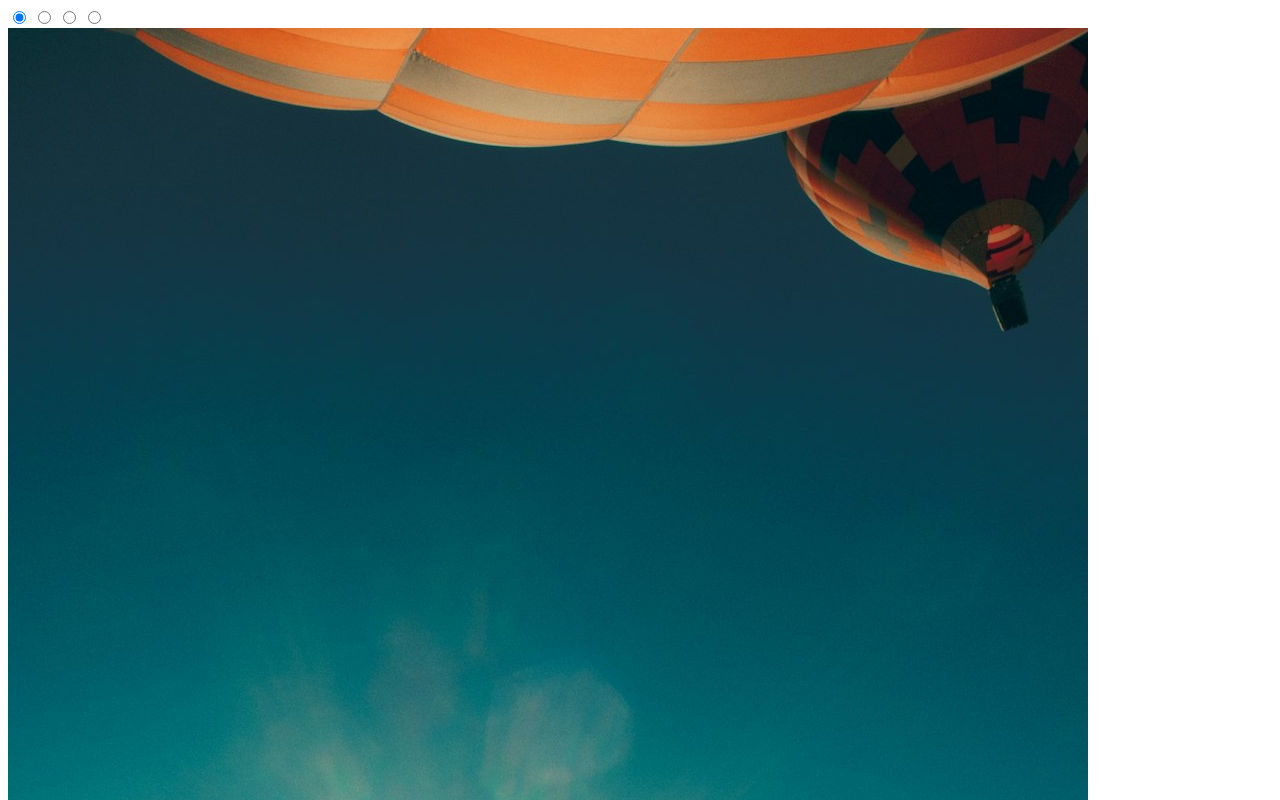
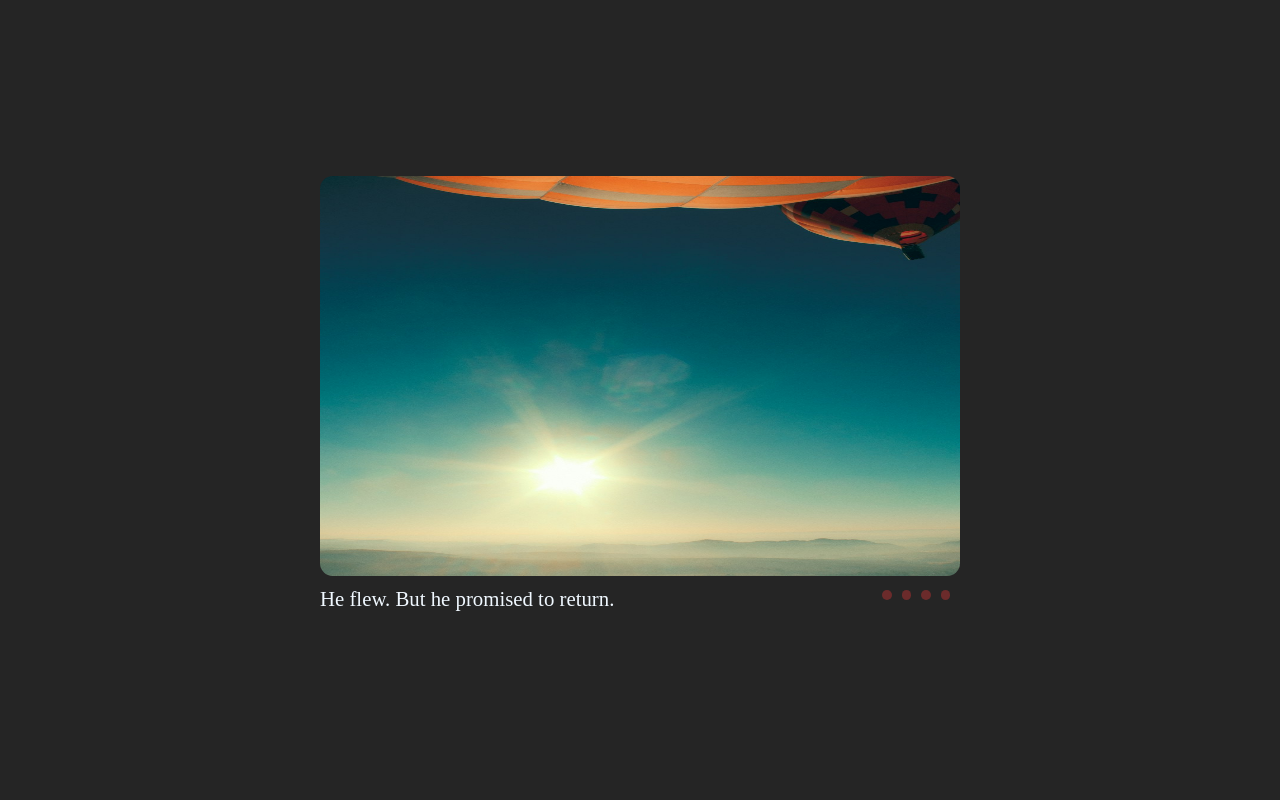
Before and after one commit to denislob/cssMemeSlider, a plain HTML site: page cssMemeSlider/index.html in a window 1280 px wide. Shown: the top 800 px of the page. Drawn offline with Linux system fonts and the light colour scheme.

Commit message:
feat: add slides and text styles (Thu, Sep 12, 2024 01:00:42 PM)

```diff
--- a/cssMemeSlider/index.html
+++ b/cssMemeSlider/index.html
@@ -19,21 +19,21 @@
         <label for="circle3" class="label3"></label>
         <label for="circle4" class="label4"></label>
       </div>
-      <div class="slide slide1">
+      <div class="slides slide1">
         <img src="assets/images/Balloon.jpeg" alt="balloon">
         <div class="phrase phrase1">He flew. But he promised to return.</div>
       </div>
-      <div class="slide slide2">
+      <div class="slides slide2">
         <img src="assets/images/fish.jpeg" alt="fishing">
         <div class="phrase phrase2">Alone in the lake is not a warrior!</div>
       </div>
-      <div class="slide slide3">
+      <div class="slides slide3">
         <img src="assets/images/live well.jpeg" alt="sun loungers">
-        <div class="phrase phrase4">Living, as they say, is good!</div>
+        <div class="phrase phrase3">Living, as they say, is good!</div>
       </div>
-      <div class="slide slide4">
+      <div class="slides slide4">
         <img src="assets/images/vr.png" alt="VR">
-        <div class="phrase phrase5">Expectation and reality</div>
+        <div class="phrase phrase4">Expectation and reality</div>
       </div>
     </div>
   </div>
--- a/cssMemeSlider/style.css
+++ b/cssMemeSlider/style.css
@@ -0,0 +1,91 @@
+* {
+    padding: 0;
+    margin: 0;
+    border: 0;
+}
+
+html, body {
+    height: 100%;
+    width: 100%;
+    font-size: 100%;
+    box-sizing: border-box;
+}
+
+input, button, textarea {
+    font-family: inherit;
+}
+
+body {
+    height: 100%;
+    background-color: rgb(37, 37, 37);
+    color: aliceblue;
+    display: flex;
+    justify-content: center;
+    align-items: center;
+}
+
+img{
+    min-width: 100%;
+    height: 25rem;
+    border-radius: 0.8rem;
+}
+
+.slider {
+    position: static;
+    display: flex;
+    flex-direction: column;
+    justify-content: space-between;
+    width: 50%;
+    height: auto;
+    overflow: hidden;
+    margin: 0;
+}
+
+.slider-img {
+    width: 100%;
+    display: flex;
+    position: relative;
+}
+
+.slider-img input {
+    display: none;
+}
+
+.phrase {
+    font-size: 1.3rem;
+    font-family: 'Times New Roman', Times, serif;
+    padding-top: 0.7rem;
+    width: 70%;
+}
+
+.slides {
+    height: 28rem;
+    min-width: 100%;
+    display: flex;
+    flex-direction: column;
+    transition: all 0.3s ease;
+}
+
+.slide-circles {
+    position: absolute;
+    display: flex;
+    justify-content: end;
+    right: 0;
+    bottom: 0.9rem;
+    margin: 0.3rem;
+    z-index: 10;
+}
+
+label {
+    background: rgb(107, 43, 43);
+    height: 0.62rem;
+    width: 0.62rem;
+    border-radius: 50%;
+    margin: 0.3rem;
+    cursor: pointer;
+    transition: all 0.3s ease;
+}
+
+label:hover {
+    background: aliceblue;
+}
```
